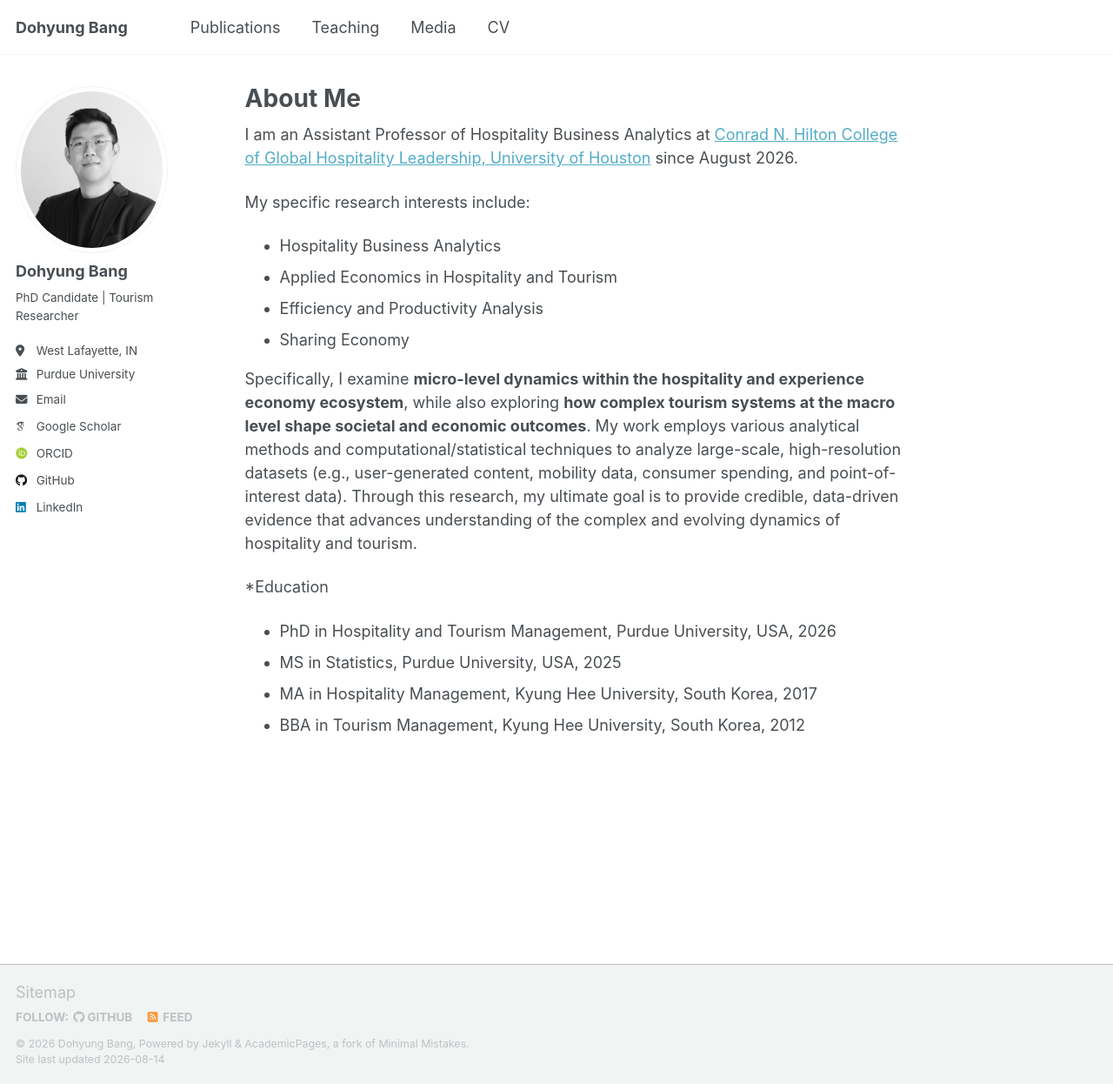
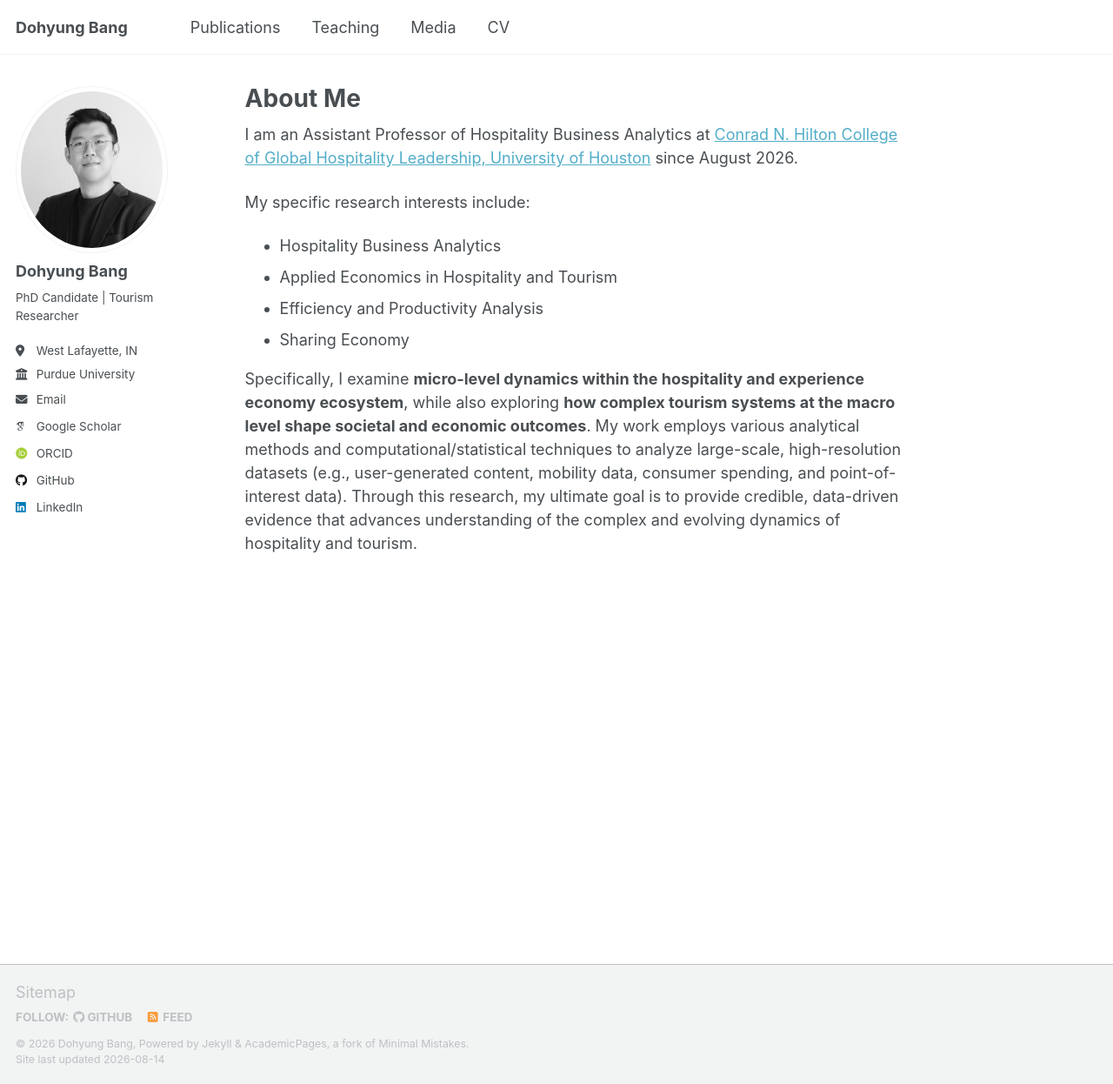
Before and after one commit to dohyungbang/dohyungbang.github.io, a Jekyll site: the page built from _pages/about.md, in a window 1280 px wide and 1246 px high. Shown: the whole window at 87% size. Built offline with Jekyll 4.4.1, drawn with Linux system fonts in a browser that asks for light colours; some web fonts are replaced; a script that is not in the unit is left out.

Commit message:
Remove education details from about.md
Removed education section from the about page.

```diff
--- a/_pages/about.md
+++ b/_pages/about.md
@@ -17,9 +17,3 @@ My specific research interests include:
 - Sharing Economy
 
 Specifically, I examine **micro-level dynamics within the hospitality and experience economy ecosystem**, while also exploring **how complex tourism systems at the macro level shape societal and economic outcomes**. My work employs various analytical methods and computational/statistical techniques to analyze large-scale, high-resolution datasets (e.g., user-generated content, mobility data, consumer spending, and point-of-interest data). Through this research, my ultimate goal is to provide credible, data-driven evidence that advances understanding of the complex and evolving dynamics of hospitality and tourism.
-
-*Education
-- PhD in Hospitality and Tourism Management, Purdue University, USA, 2026
-- MS in Statistics, Purdue University, USA, 2025
-- MA in Hospitality Management, Kyung Hee University, South Korea, 2017
-- BBA in Tourism Management, Kyung Hee University, South Korea, 2012
```
